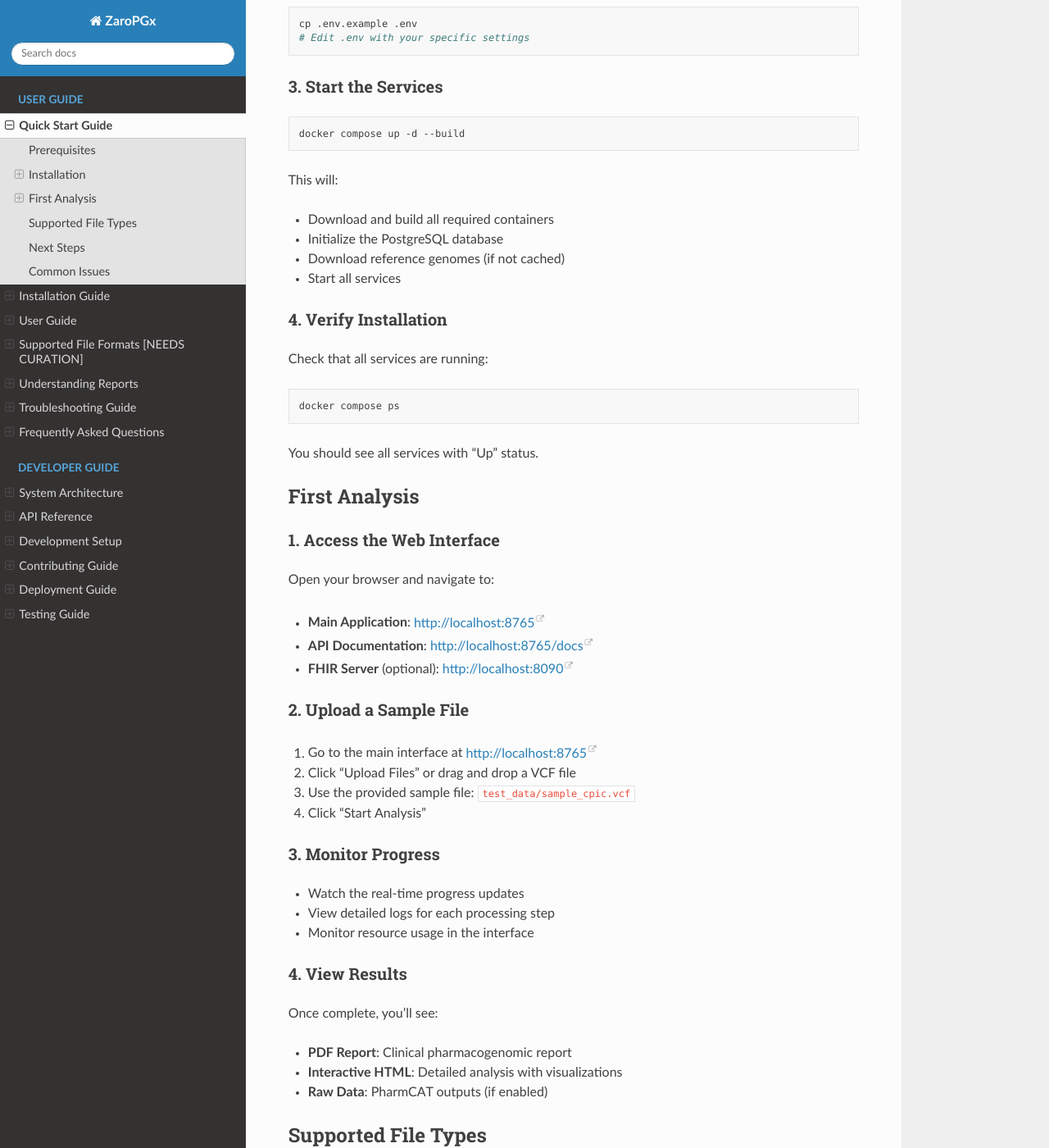
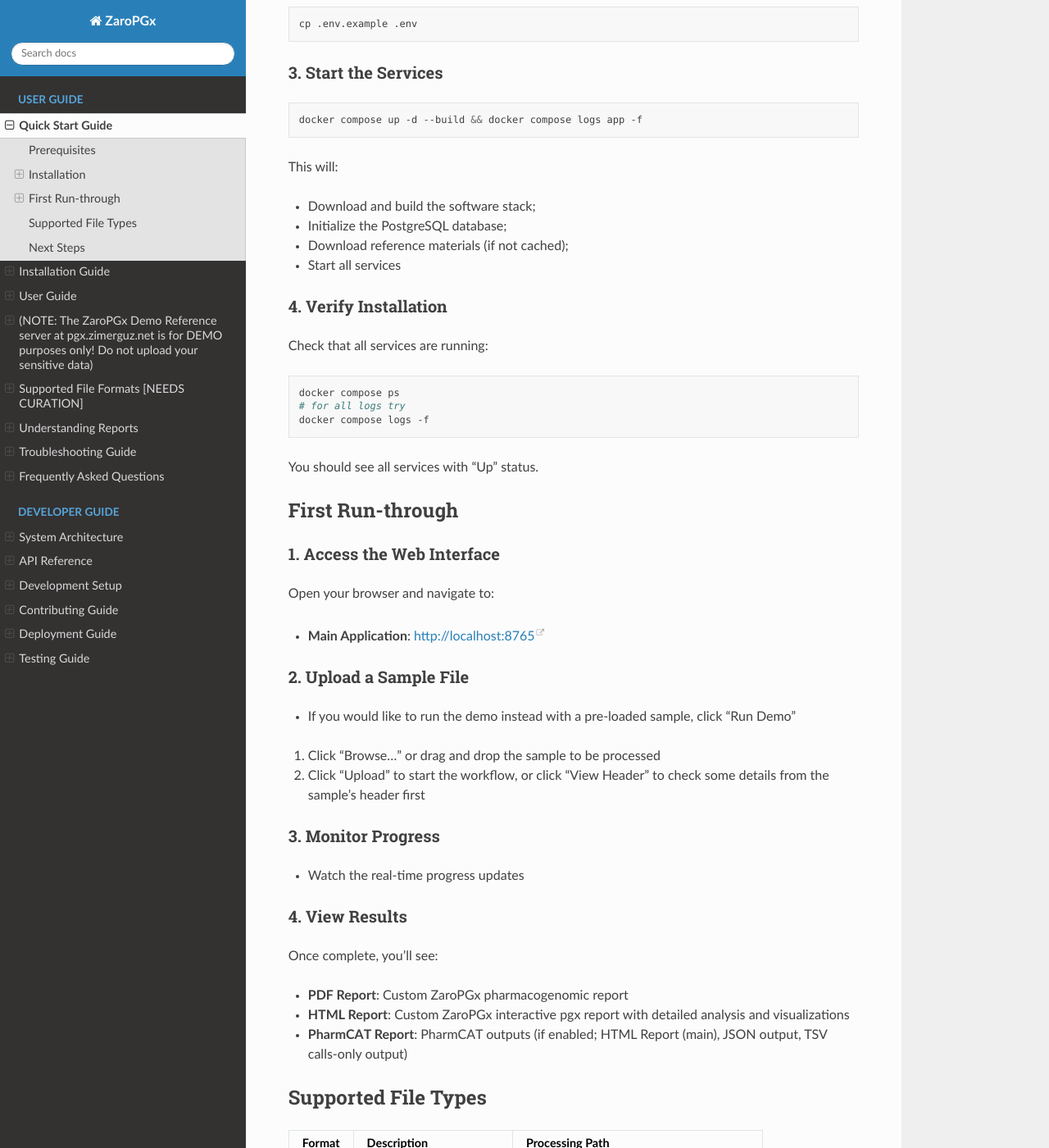
Before and after one commit to Zaroganos/ZaroPGx, a Sphinx documentation site: the page built from docs/user/quick-start.md, in a window 1280 px wide and 1400 px high, scrolled down 896 px. Shown: the whole window at 82% size. Built offline with Sphinx 7.4.7 and the Read the Docs theme 3.1.0, drawn with Linux system fonts in a browser that asks for light colours; some of the changed text lies outside the part shown.

````diff
--- a/docs/conf.py
+++ b/docs/conf.py
@@ -1,6 +1,6 @@
 import os
 import sys
-from datetime import datetime
+from datetime import datetime, timezone
 
 # -- Path setup --------------------------------------------------------------
 
@@ -11,7 +11,7 @@ sys.path.insert(0, os.path.abspath('..'))
 
 project = 'ZaroPGx'
 author = 'Iliya Yaroshevskiy'
-current_year = datetime.utcnow().year
+current_year = datetime.now(timezone.utc).year
 copyright = f"{current_year}, {author}"
 
 # -- General configuration ---------------------------------------------------
--- a/docs/user/quick-start.md
+++ b/docs/user/quick-start.md
@@ -4,14 +4,14 @@ title: Quick Start Guide
 
 # Quick Start Guide
 
-Get ZaroPGx running in minutes with this step-by-step guide.
+Get ZaroPGx up and running in no time with this step-by-step guide.
 
 ## Prerequisites
 
 - **Docker and Docker Compose** installed on your system
-- **8+ GB RAM** (16+ GB recommended for GATK processing)
-- **30+ GB free disk space** (500+ GB for whole genome sequencing)
-- **Internet connection** for initial setup (to download containers and reference data)
+- **8+ GB RAM** (64+ GB recommended for the most memory-intensive operations)
+- **50+ GB free drive space** (1000+ GB for the most storage-intensive workflows)
+- **Internet connection** for initial setup (to download containers and reference materials)
 
 ## Installation
 
@@ -24,32 +24,29 @@ cd ZaroPGx
 
 ### 2. Choose Your Environment
 
-**For local development and testing:**
+**Local development and testing:**
 ```bash
 cp .env.local .env
 ```
-
-**For production deployment:**
+**Production deployment:**
 ```bash
 cp .env.production .env
 ```
-
-**For custom configuration:**
+**Custom configuration (edit as needed):**
 ```bash
 cp .env.example .env
-# Edit .env with your specific settings
 ```
 
 ### 3. Start the Services
 
 ```bash
-docker compose up -d --build
+docker compose up -d --build && docker compose logs app -f
 ```
 
 This will:
-- Download and build all required containers
-- Initialize the PostgreSQL database
-- Download reference genomes (if not cached)
+- Download and build the software stack;
+- Initialize the PostgreSQL database;
+- Download reference materials (if not cached);
 - Start all services
 
 ### 4. Verify Installation
@@ -57,38 +54,36 @@ This will:
 Check that all services are running:
 ```bash
 docker compose ps
+# for all logs try
+docker compose logs -f
 ```
 
 You should see all services with "Up" status.
 
-## First Analysis
+## First Run-through
 
 ### 1. Access the Web Interface
 
 Open your browser and navigate to:
 - **Main Application**: http://localhost:8765
-- **API Documentation**: http://localhost:8765/docs
-- **FHIR Server** (optional): http://localhost:8090
 
 ### 2. Upload a Sample File
 
-1. Go to the main interface at http://localhost:8765
-2. Click "Upload Files" or drag and drop a VCF file
-3. Use the provided sample file: `test_data/sample_cpic.vcf`
-4. Click "Start Analysis"
+- If you would like to run the demo instead with a pre-loaded sample, click "Run Demo"
+
+1. Click "Browse..." or drag and drop the sample to be processed
+2. Click "Upload" to start the workflow, or click "View Header" to check some details from the sample's header first
 
 ### 3. Monitor Progress
 
 - Watch the real-time progress updates
-- View detailed logs for each processing step
-- Monitor resource usage in the interface
 
 ### 4. View Results
 
 Once complete, you'll see:
-- **PDF Report**: Clinical pharmacogenomic report
-- **Interactive HTML**: Detailed analysis with visualizations
-- **Raw Data**: PharmCAT outputs (if enabled)
+- **PDF Report**: Custom ZaroPGx pharmacogenomic report
+- **HTML Report**: Custom ZaroPGx interactive pgx report with detailed analysis and visualizations
+- **PharmCAT Report**: PharmCAT outputs (if enabled; HTML Report (main), JSON output, TSV calls-only output)
 
 ## Supported File Types
 
@@ -102,26 +97,7 @@ Once complete, you'll see:
 
 ## Next Steps
 
-- **Learn about file formats**: {doc}`file-formats`
-- **Understand reports**: {doc}`reports`
-- **Configure advanced settings**: {doc}`../advanced-configuration`
-- **Troubleshoot issues**: {doc}`troubleshooting`
-
-## Common Issues
-
-**Services won't start?**
-- Check Docker is running
-- Ensure ports 8765, 5444, 5001, 5002, 5053, 8090 are available
-- Review logs: `docker compose logs`
-
-**Out of memory errors?**
-- Increase Docker memory allocation
-- Use smaller reference genome subsets
-- Disable GATK processing for VCF files
-
-**Slow processing?**
-- Ensure sufficient RAM allocation
-- Use SSD storage for better I/O performance
-- Consider disabling optional services
-
-For detailed troubleshooting, see {doc}`troubleshooting`.
+- **File formats**: {doc}`file-formats`
+- **Reports**: {doc}`reports`
+- **Advanced settings**: {doc}`../advanced-configuration`
+- **Troubleshooting**: {doc}`troubleshooting`
````
Also changed, not shown: README.md (+27 -25 lines), docs/quick-start-quide.md (deleted, +0 -103 lines), docs/user/usage.md (+22 -29 lines), docker/mtdna-server-2/README.md (added), 8 other files.
